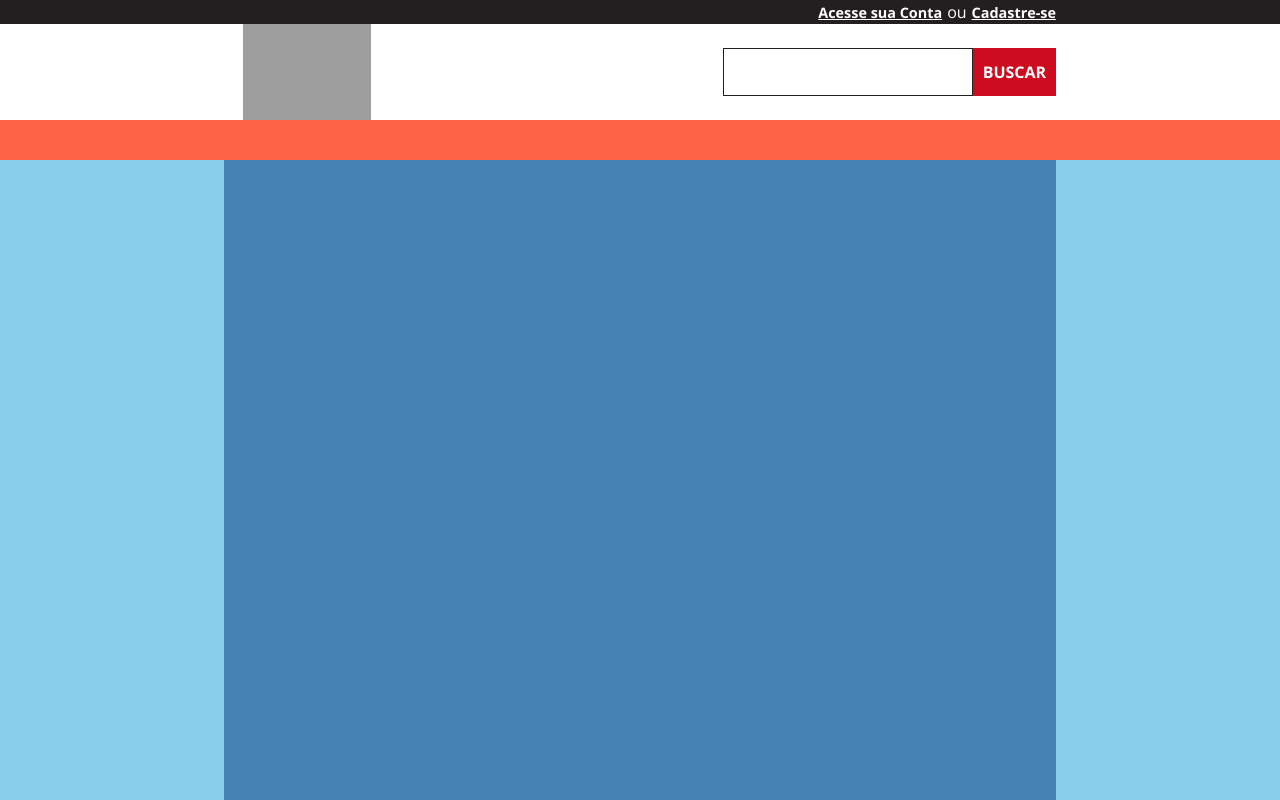
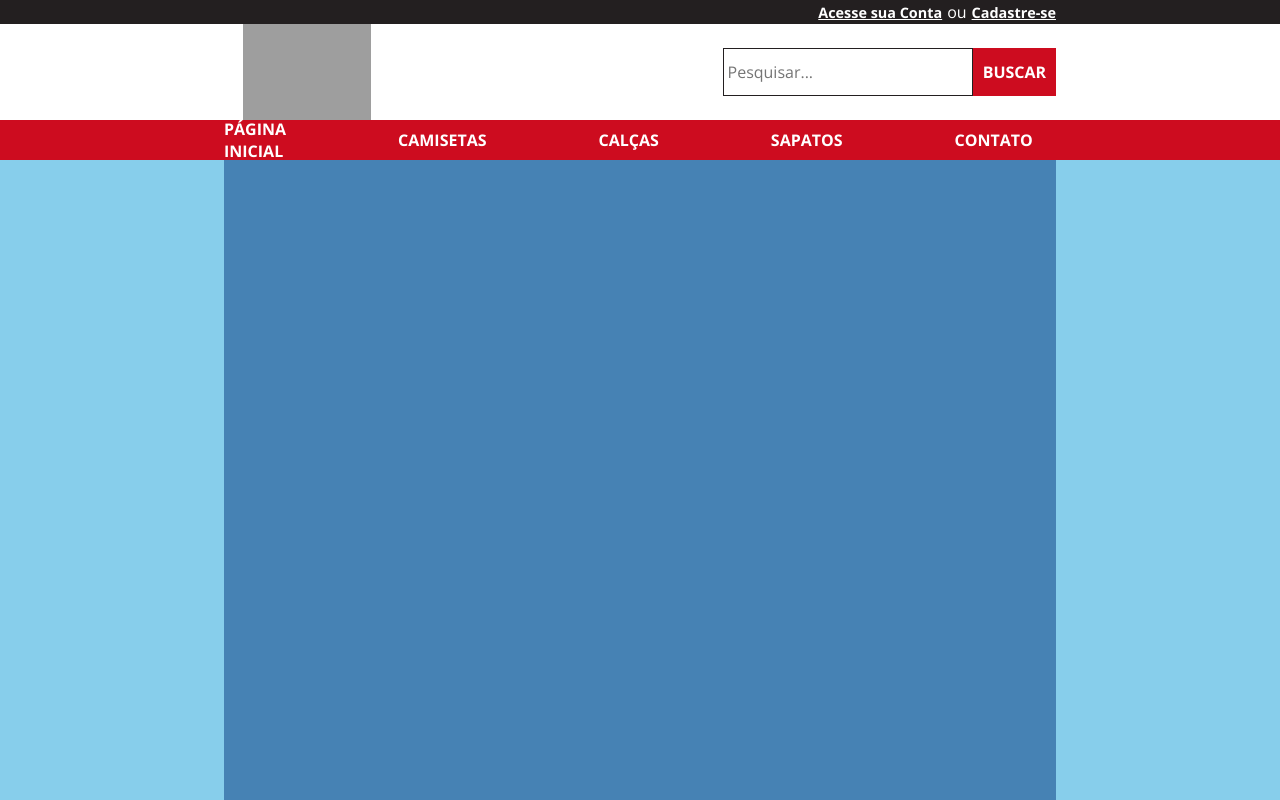
Before and after one commit to MaysharaF/webjumb-project, a React (Create React App) app: page / in a window 1280 px wide. Built offline with nearby package versions, Linux system fonts and the light colour scheme; grey boxes are pictures that could not be loaded.

Commit message:
Criando componente de barra de navegação dos menus

```diff
--- /dev/null
+++ b/src/components/NavigationBar/index.tsx
@@ -0,0 +1,47 @@
+import React from "react";
+
+import { Container, Menu, Links } from "./styles";
+
+const NavigationBar: React.FC = () => {
+  const menus = [
+    {
+      id: 1,
+      menu: "Página Inicial",
+      path: "/",
+    },
+    {
+      id: 2,
+      menu: "Camisetas",
+      path: "",
+    },
+    {
+      id: 3,
+      menu: "Calças",
+      path: "",
+    },
+    {
+      id: 4,
+      menu: "Sapatos",
+      path: "",
+    },
+    {
+      id: 5,
+      menu: "Contato",
+      path: "",
+    },
+  ];
+
+  return (
+    <Container>
+      <Menu>
+        {menus.map((menu) => (
+          <Links key={menu.id} href={menu.path}>
+            {menu.menu}
+          </Links>
+        ))}
+      </Menu>
+    </Container>
+  );
+};
+
+export default NavigationBar;
--- /dev/null
+++ b/src/components/NavigationBar/styles.ts
@@ -0,0 +1,33 @@
+import styled from "styled-components";
+
+export const Container = styled.div`
+  display: flex;
+  align-items: center;
+  justify-content: center;
+  width: 100%;
+  height: 25%;
+  background: var(--red-600);
+`;
+
+export const Menu = styled.ul`
+  display: flex;
+  align-items: center;
+  width: 65%;
+  height: 100%;
+`;
+
+export const Links = styled.a`
+  display: flex;
+  cursor: pointer;
+  align-items: center;
+  text-transform: uppercase;
+  color: var(--white);
+  font-weight: bold;
+  list-style: none;
+  margin-right: 7rem;
+  text-decoration: none;
+
+  :hover {
+    border-bottom: 2px solid var(--white);
+  }
+`;
--- a/src/components/SearchNav/index.tsx
+++ b/src/components/SearchNav/index.tsx
@@ -18,7 +18,7 @@ const SearchNav: React.FC = () => {
         <Logo src={LogoImg} />
 
         <Search>
-          <Input />
+          <Input placeholder="Pesquisar..." />
           <ButtonSearch>Buscar</ButtonSearch>
         </Search>
       </Content>
--- a/src/components/SearchNav/styles.ts
+++ b/src/components/SearchNav/styles.ts
@@ -36,6 +36,8 @@ export const Search = styled.div`
 
 export const Input = styled.input`
   border: 1px solid var(--brown-900);
+  color: var(--gray-500);
+  padding: 1%;
   width: 75%;
   height: 3rem;
 `;
--- a/src/container/Layout/index.tsx
+++ b/src/container/Layout/index.tsx
@@ -1,5 +1,6 @@
 import React from "react";
 import AuthenticationLinks from "../../components/AuthenticationLinks";
+import NavigationBar from "../../components/NavigationBar";
 import SearchNav from "../../components/SearchNav";
 
 import { Container, TopFixedContainer, PageContainer, Page } from "./styles";
@@ -10,6 +11,7 @@ const Layout: React.FC = ({ children }) => {
       <TopFixedContainer>
         <AuthenticationLinks />
         <SearchNav />
+        <NavigationBar />
       </TopFixedContainer>
       <PageContainer>
         <Page>{children}</Page>
--- a/src/container/Layout/styles.ts
+++ b/src/container/Layout/styles.ts
@@ -10,7 +10,6 @@ export const Container = styled.div`
 export const TopFixedContainer = styled.div`
   display: flex;
   flex-direction: column;
-  background: tomato;
   width: 100%;
   height: 20%;
 `;
--- a/src/styles/GlobalStyles.ts
+++ b/src/styles/GlobalStyles.ts
@@ -6,6 +6,7 @@ export default createGlobalStyle`
 
     --gray-150: #E3DEDA;
     --gray-350: #ADADAC;
+    --gray-500: #718096;
 
     --red-600: #CD0C1F;
 
```
